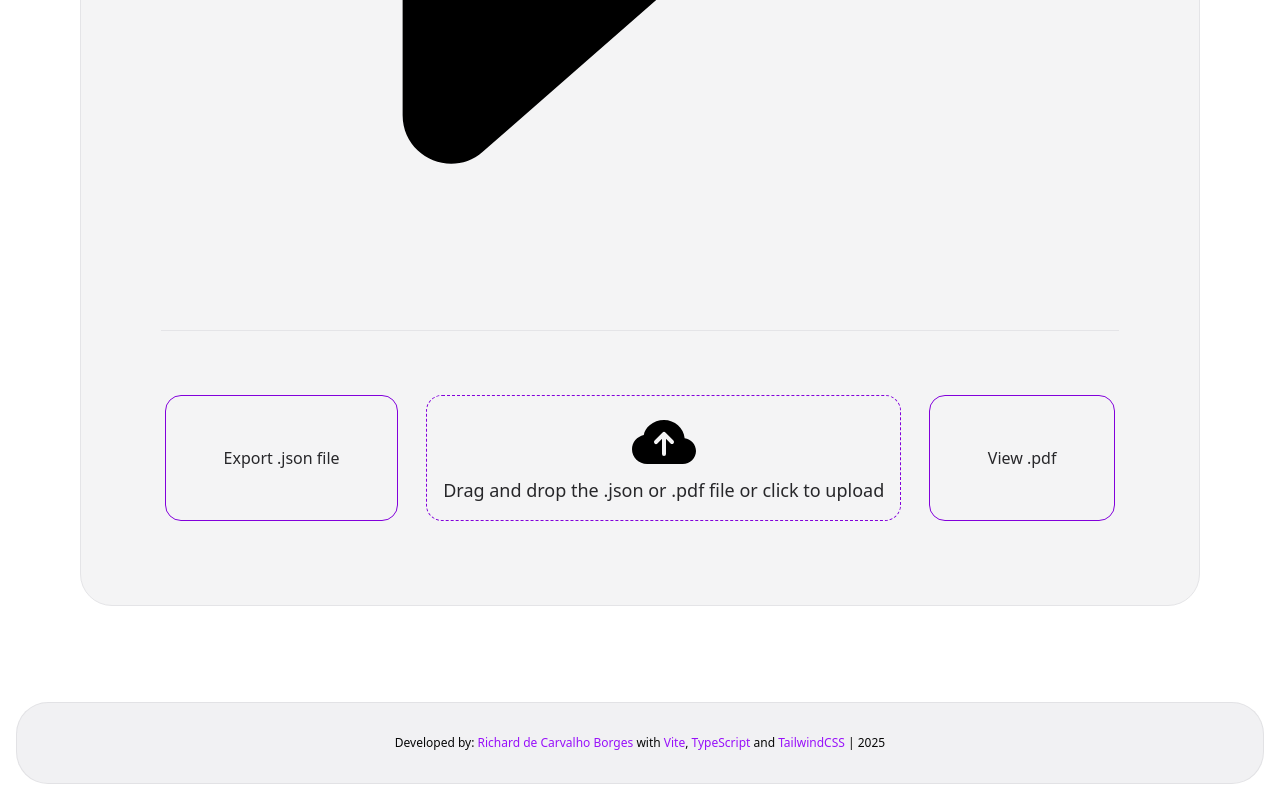
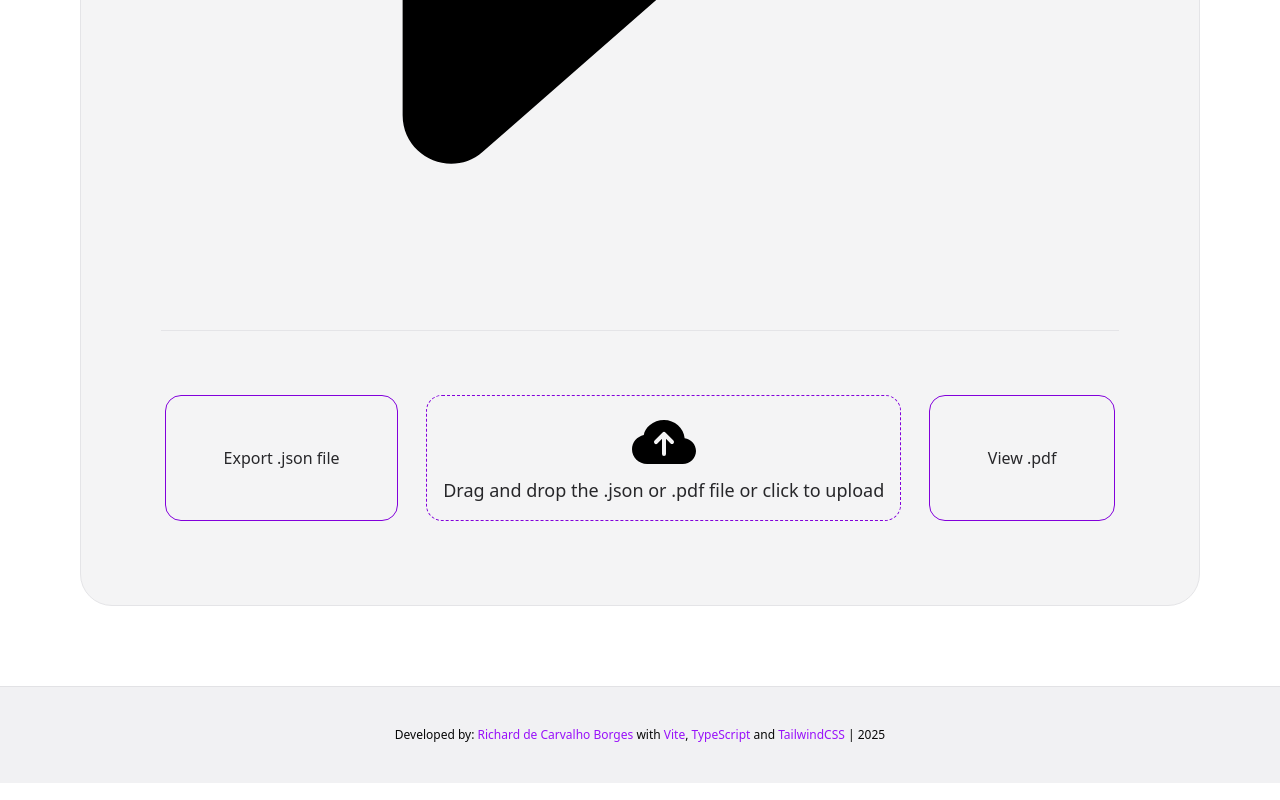
Before and after one commit to ribborges/cv-creator, a React (Vite) app: page / in a window 1280 px wide. Shown: the part 5531-6331 px from the top of the page. Built offline with nearby package versions, Linux system fonts and the light colour scheme; no server answers.

Commit message:
style: update Footer component styles for improved layout and spacing

```diff
--- a/src/components/Footer/index.tsx
+++ b/src/components/Footer/index.tsx
@@ -9,8 +9,9 @@ export default function Footer() {
         text-xs
         flex items-center justify-center
         bg-zinc-200/50 dark:bg-zinc-900/50
-        border border-solid rounded-4xl border-zinc-300/50 dark:border-zinc-800/50
-        p-4 md:p-6 lg:p-8 m-4
+        border-t border-solid
+        border-zinc-300/50 dark:border-zinc-800/50
+        p-6 md:p-8 lg:p-10
       "
     >
       <p>
```
